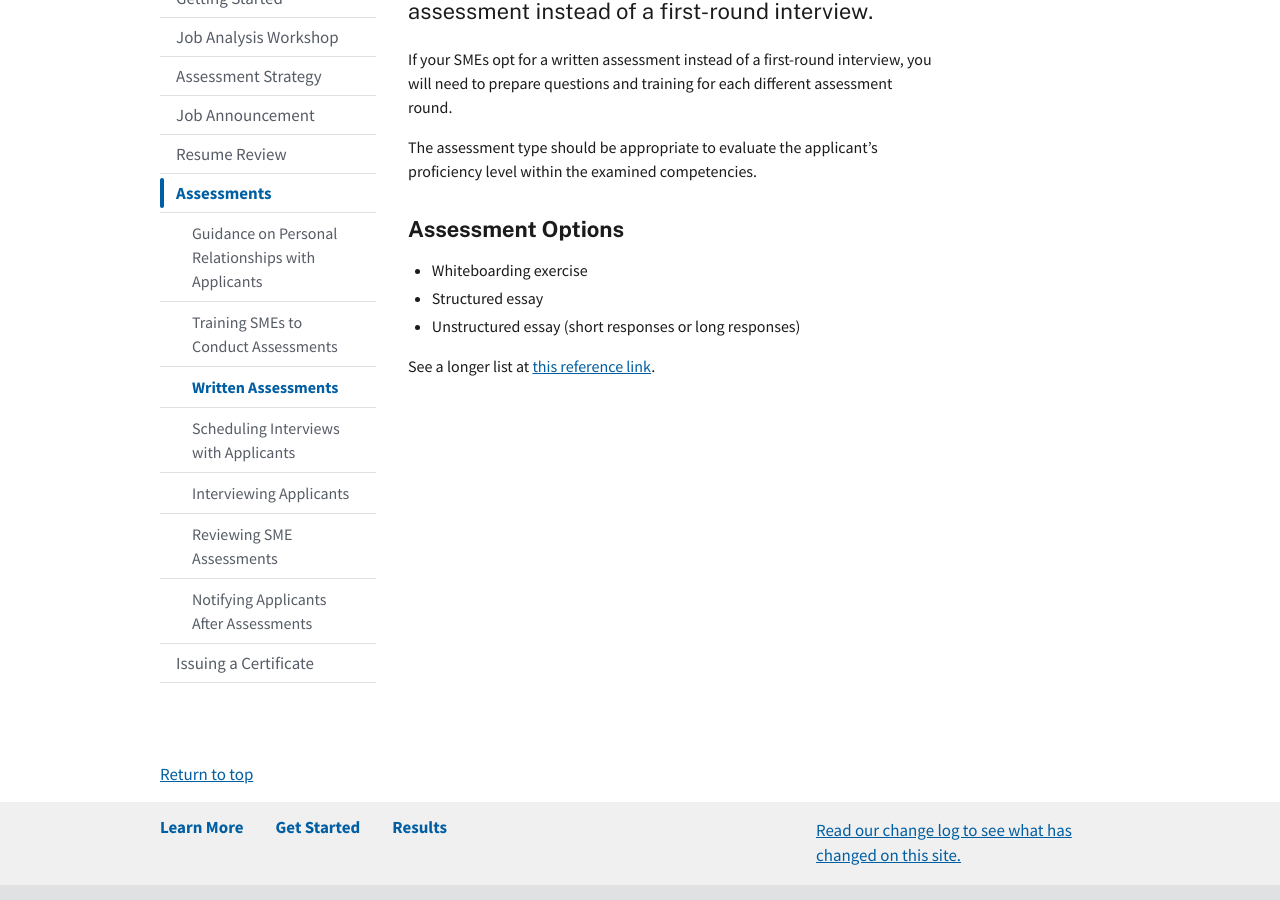
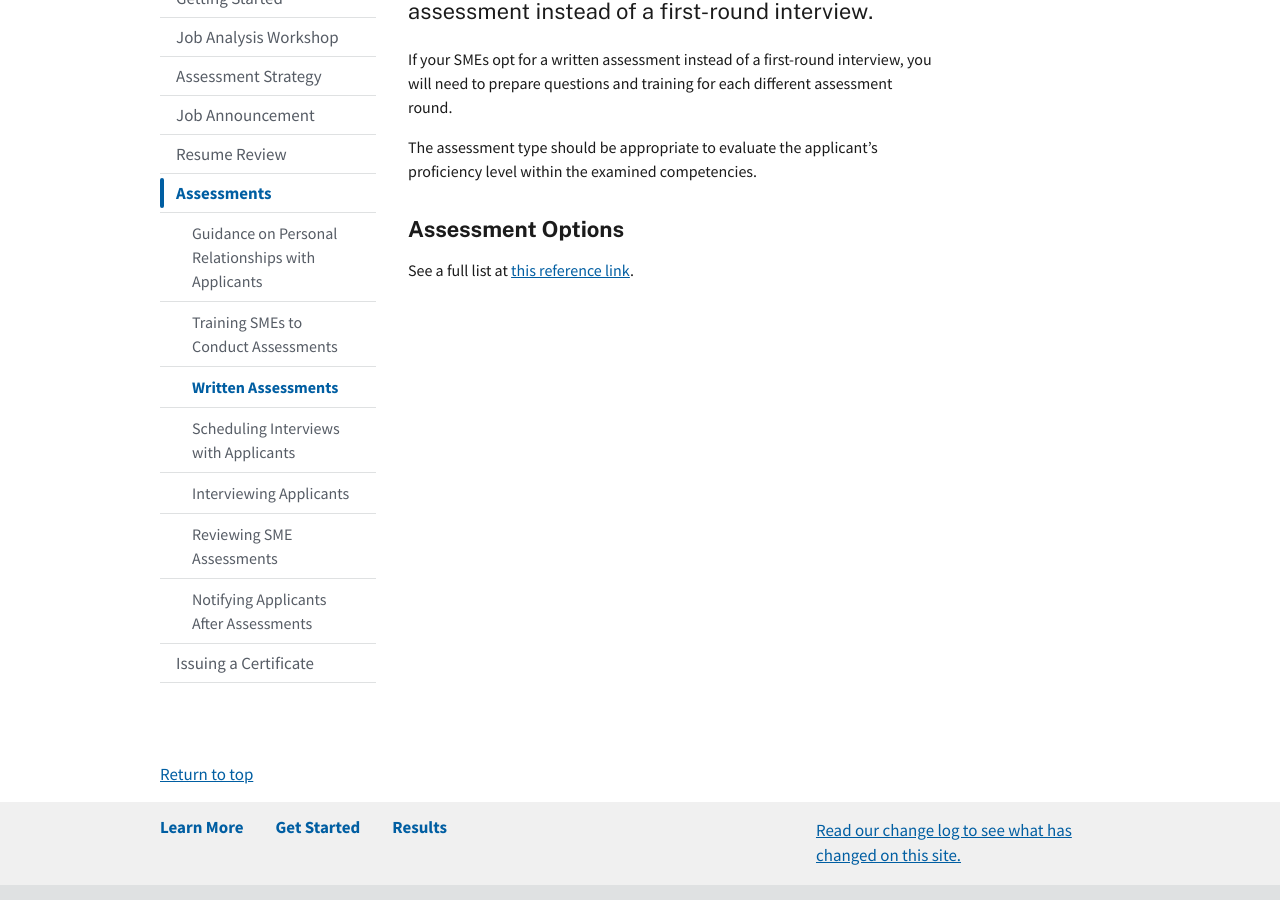
Before and after one commit to usds/SME-QA-Website, a Jekyll site: the page built from pages/phases/assessments/written-assessments.md, in a window 1280 px wide and 900 px high, scrolled down 422 px. Built offline with Jekyll 4.4.1, drawn with Linux system fonts in a browser that asks for light colours.

Commit message:
Update written-assessments.md

```diff
--- a/pages/phases/assessments/written-assessments.md
+++ b/pages/phases/assessments/written-assessments.md
@@ -19,8 +19,4 @@
 
 ### Assessment Options
 
-- Whiteboarding exercise
-- Structured essay
-- Unstructured essay (short responses or long responses)
-
-See a longer list at [this reference link](https://www.opm.gov/policy-data-oversight/assessment-and-selection/other-assessment-methods/).
+See a full list at [this reference link](https://www.opm.gov/policy-data-oversight/assessment-and-selection/other-assessment-methods/).
```
